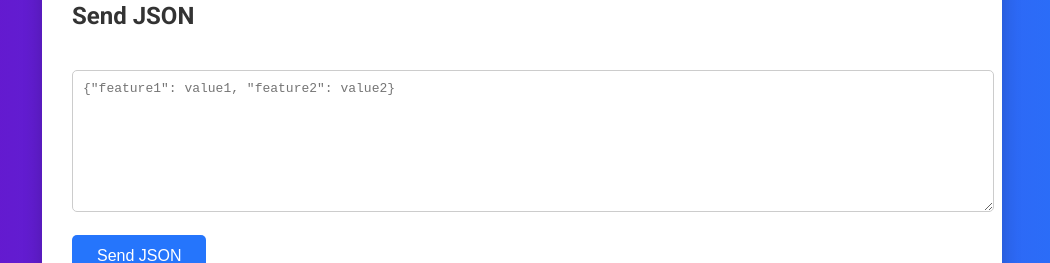
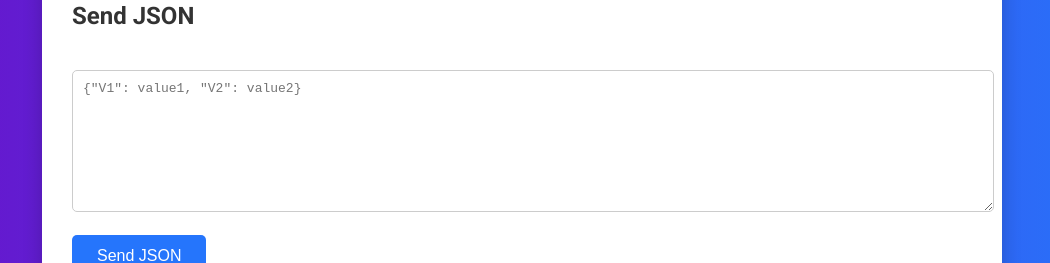
Before and after one commit to BasimNasserMu/FraudSense, a plain HTML site: page FraudSenseWeb/index.html in a window 1280 px wide. Shown: the part 446-709 px from the top of the page, without its empty margins (118-1168 px from the left). Drawn offline with Linux system fonts and the light colour scheme.

Commit message:
Update index.html

```diff
--- a/FraudSenseWeb/index.html
+++ b/FraudSenseWeb/index.html
@@ -20,7 +20,7 @@
 
     <div class="section">
       <h2>Send JSON</h2>
-      <textarea id="jsonInput" placeholder='{"feature1": value1, "feature2": value2}'></textarea>
+      <textarea id="jsonInput" placeholder='{"V1": value1, "V2": value2}'></textarea>
       <button onclick="sendJSON()">Send JSON</button>
       <pre id="jsonResult"></pre>
     </div>
```
